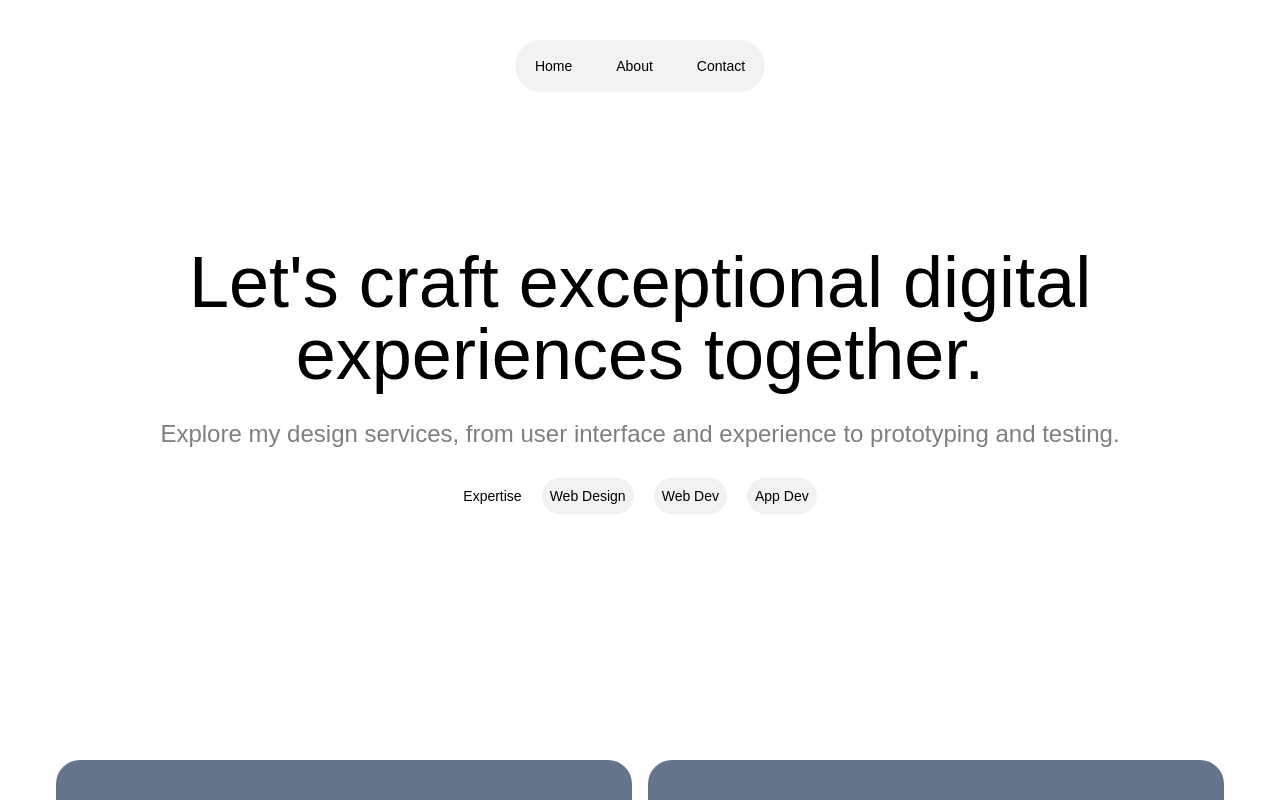
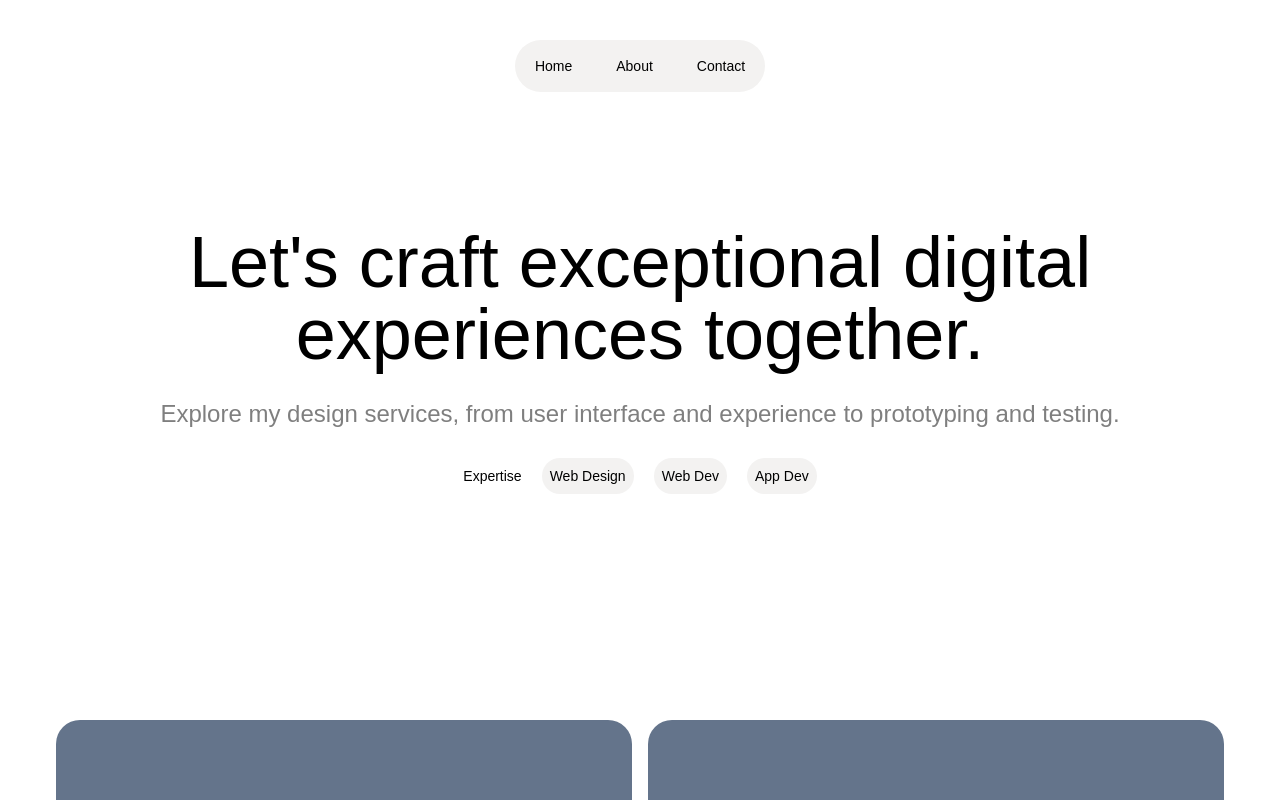
Before and after one commit to Harshrj1502/Portfoliio-modern, a React (Vite) app: page / in a window 1280 px wide. Shown: the top 800 px of the page. Built offline with nearby package versions, Linux system fonts and the light colour scheme.

Commit message:
files added

```diff
--- a/pages/Home.jsx
+++ b/pages/Home.jsx
@@ -12,11 +12,11 @@ const Work = () => {
     <section className="outline-none grid h-[100vh] bg-primary w-[100vw]  ">
       <Navbar />
       <FadeInUp>
-      <div className="h-[90vh] flex flex-col justify-center items-center gap-7 w-[100vw] my-5 ">
-        <p className="text-7xl font-normal text-center w-[100%]">
+      <div className="h-[90vh] flex flex-col justify-center items-center gap-7 w-[100vw]">
+        <p className="text-7xl font-normal text-center w-[100vw]">
           Let's craft exceptional digital experiences together.
         </p>
-        <p className="text-2xl font-normal text-center text-grey w-[100%]  ">
+        <p className="text-2xl font-normal text-center text-grey w-[100vw]  ">
           Explore my design services, from user interface and experience to
           prototyping and testing.
         </p>
```
